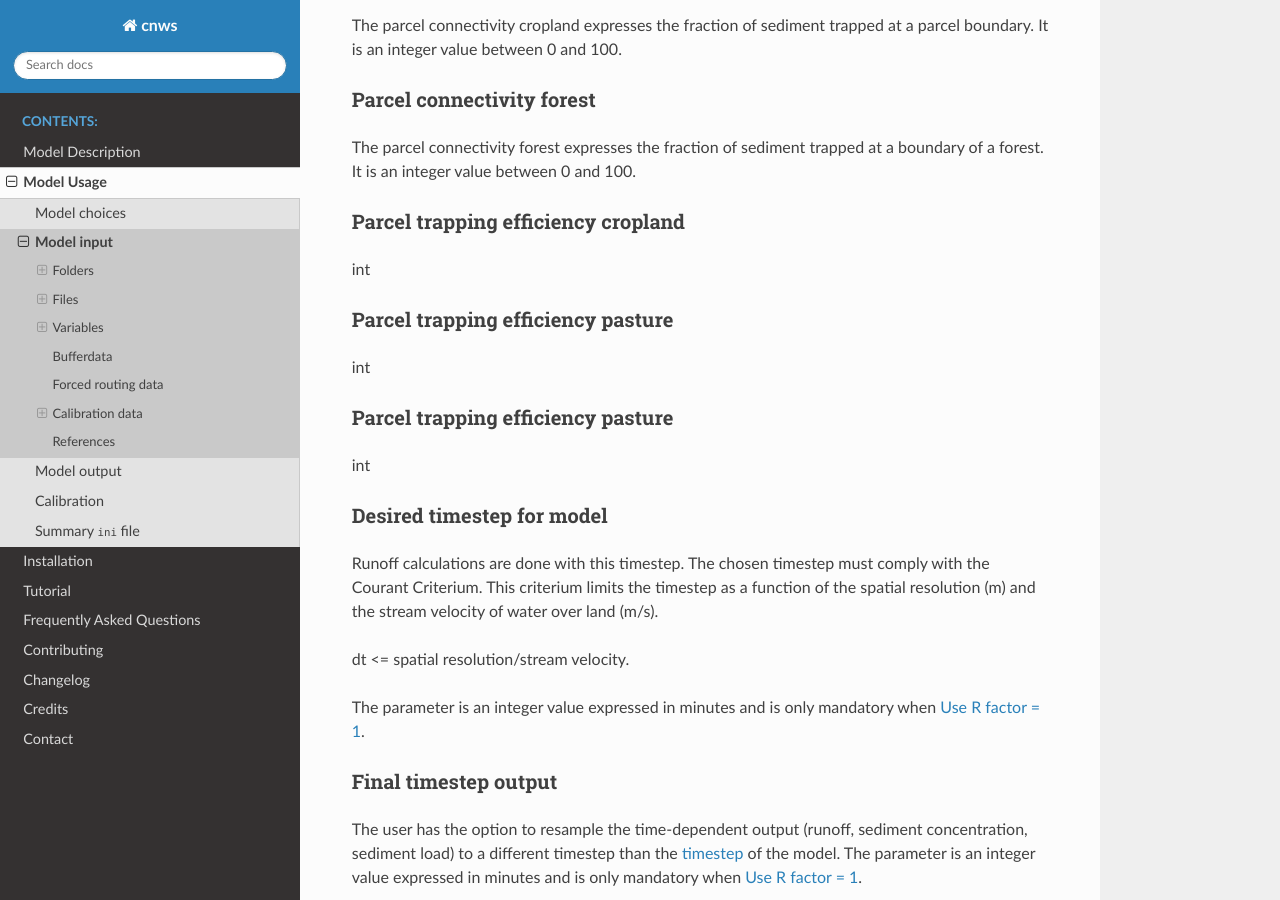
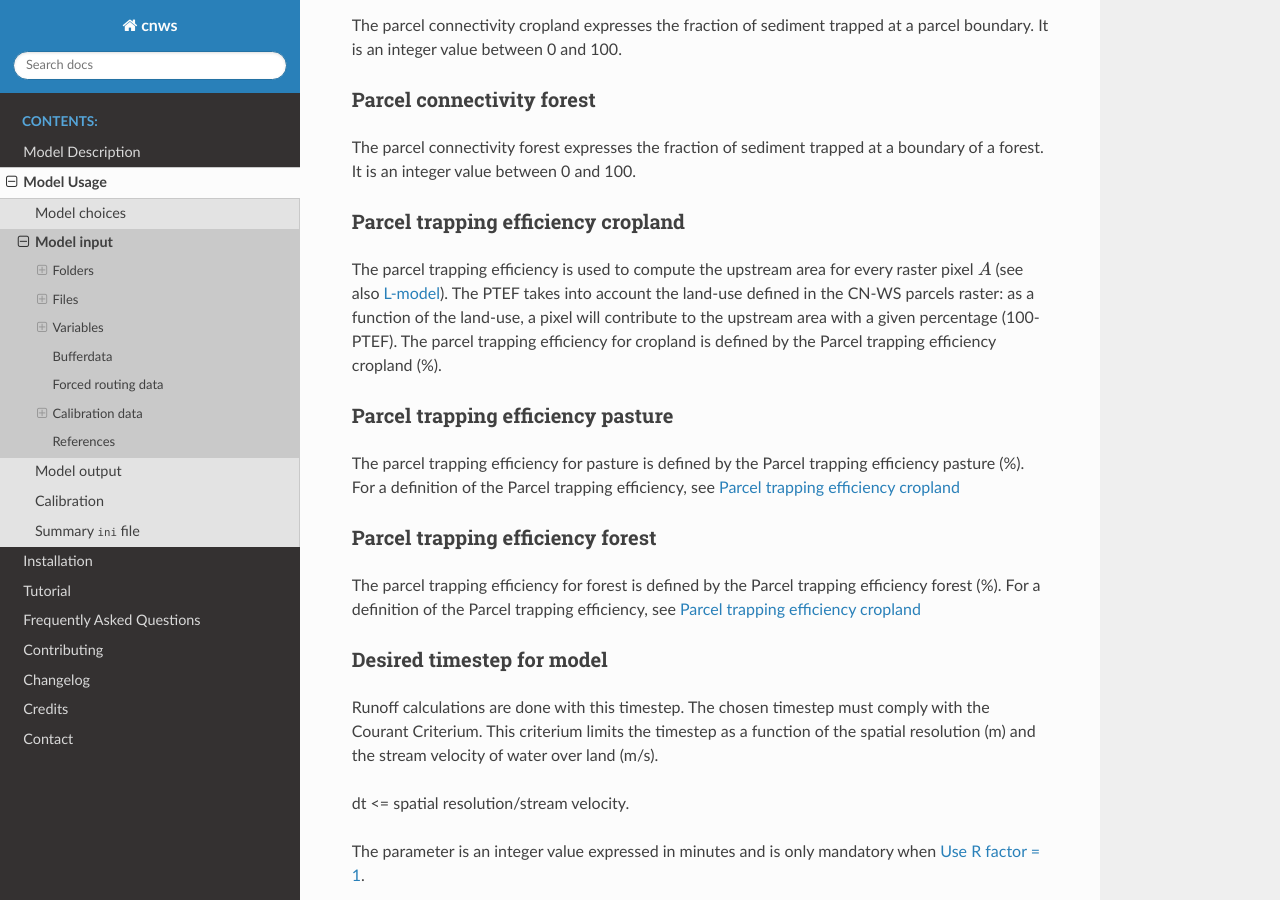
Before and after one commit to watem-sedem/watem-sedem, a Sphinx documentation site: the page built from docs/input.rst, in a window 1280 px wide and 900 px high, scrolled down 10787 px. Built offline with Sphinx 7.4.7 and the Read the Docs theme 2.0.0, drawn with Linux system fonts in a browser that asks for light colours.

Commit message:
Update 'docs/input.rst'
suggestion for definition of PTEF

```diff
--- a/docs/input.rst
+++ b/docs/input.rst
@@ -591,22 +591,30 @@ boundary of a forest. It is an integer value between 0 and 100.
 Parcel trapping efficiency cropland
 ***********************************
 
-int
+The parcel trapping efficiency is used to compute the upstream area for
+every raster pixel :math:`A` (see also :ref:`L-model <lmodel>`). The PTEF
+takes into account the land-use defined in the CN-WS parcels raster: as a
+function of the land-use, a pixel will contribute to the upstream area with a
+given percentage (100-PTEF). The parcel trapping efficiency for cropland is
+defined by the Parcel trapping efficiency cropland (%).
 
 .. _parceltrappingpasture:
 
 Parcel trapping efficiency pasture
 **********************************
 
-int
+The parcel trapping efficiency for pasture is defined by the Parcel trapping
+efficiency pasture (%). For a definition of the Parcel trapping efficiency, see
+:ref:`Parcel trapping efficiency cropland <parceltrapppingcrop>`
 
 .. _parceltrappingforest:
 
-Parcel trapping efficiency pasture
+Parcel trapping efficiency forest
 **********************************
 
-int
-
+The parcel trapping efficiency for forest is defined by the Parcel trapping
+efficiency forest (%). For a definition of the Parcel trapping efficiency, see
+:ref:`Parcel trapping efficiency cropland <parceltrapppingcrop>`
 
 .. _timestep:
 
```
